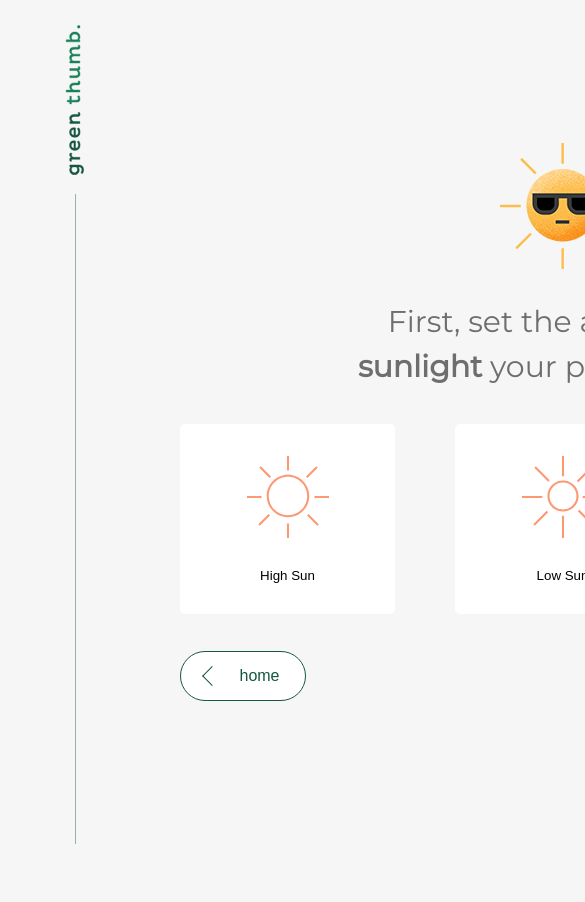
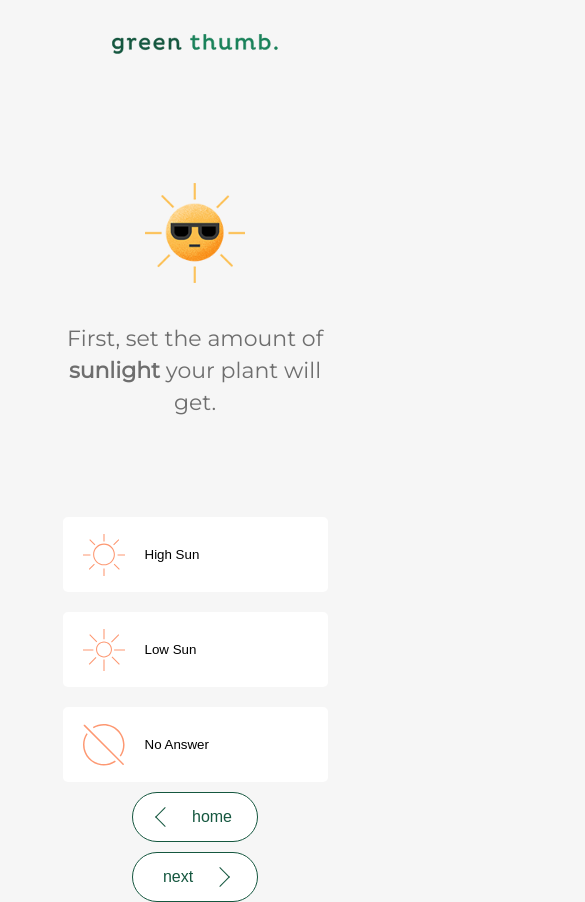
Before and after one commit to maanolfi/greenthumb, a React (Create React App) app: page /questions in a window 390 px wide. Shown: the top 902 px of the page, 585 px wide, since content can reach past the window. Before the commit the page ends 844 px from the top, so only its background shows below. Built offline with nearby package versions, Linux system fonts and the light colour scheme; no server answers.

Commit message:
mobile-layout

```diff
--- a/public/index.html
+++ b/public/index.html
@@ -7,7 +7,7 @@
 
     <meta
       name="description"
-      content="Web site created using create-react-app"
+      content="Green Thumb Challange - Marco Antonio"
     />
 
     <title>Green Thumb</title>
--- a/src/components/ButtonAnswer/index.js
+++ b/src/components/ButtonAnswer/index.js
@@ -42,7 +42,6 @@ const ButtonAnswer = ({ title, handleClick, idClick }) => {
     <Button nameSvgWhite={titleSvgWhite} id={idClickFormt} className={idClickFormt}
     onClick={handleClick}>
       <IconSvg nameSvg={titleSvg} />
-      <span> </span>
       <p>{title}</p>
     </Button>
 
--- a/src/components/ButtonAnswer/styles.js
+++ b/src/components/ButtonAnswer/styles.js
@@ -20,6 +20,13 @@ export const Button = styled.button`
       transition: 0.4s;
       background: url(${props => props.nameSvgWhite});
       background-size: 100px 82px;
+
+      @media (max-width: 768px) {
+        width: 42px;
+        height: 42px;
+        margin: 0 20px;
+        background-size: 42px 42px;
+      }
     }
   }
 
@@ -27,6 +34,17 @@ export const Button = styled.button`
     margin-top: 30px;
   }
 
+  @media (max-width: 768px) {
+    display: flex;
+    width: 265px;
+    height: 75px;
+    margin: 20px 30px 0 30px;
+
+    p {
+      margin: 0;
+      align-self: center;
+    }
+  }
 
 
 
@@ -40,5 +58,12 @@ export const IconSvg = styled.span`
   background: url(${props => props.nameSvg});
   background-size: 100px 82px;
 
+  @media (max-width: 768px) {
+    align-self: center;
+    width: 42px;
+    height: 42px;
+    margin: 0 20px;
+    background-size: 42px 42px;
+  }
 
 `;
--- a/src/components/Form/styles.js
+++ b/src/components/Form/styles.js
@@ -135,4 +135,9 @@ export const ContentForm = styled.div`
     }
   }
 
+  @media (max-width: 768px) {
+    width: 100vw;
+    height: 100vh;
+  }
+
 `;
--- a/src/components/SideLogo/index.js
+++ b/src/components/SideLogo/index.js
@@ -6,9 +6,9 @@ import Logo from '../../assets/logo/logo-greenthumb.svg'
 const SideLogo = () => {
   return (
     <Wrapper>
-    <Link to='/'>
-      <img src={Logo} alt="Green Thumb." className='side-logo'/>
-    </Link>
+      <Link to='/'>
+        <img src={Logo} alt="Green Thumb." className='side-logo'/>
+      </Link>
       <Line />
     </Wrapper>
   )
--- a/src/components/SideLogo/styles.js
+++ b/src/components/SideLogo/styles.js
@@ -11,8 +11,15 @@ export const Wrapper = styled.div`
       height: 200px;
       transform: rotate(-90deg);
       cursor: url(${pointer}), auto;
+
+      @media (max-width: 768px) {
+        margin: 34px 0 0 0;
+        transform: rotate(0);
+        width: 166px;
+        height: 20px;
+
+      }
     }
-
 
 `;
 
@@ -21,4 +28,11 @@ export const Line = styled.div`
   width: 1px;
   height: 86%;
   margin-top: -10px;
+
+  @media (max-width: 768px) {
+    width: 100px;
+    height: 10px;
+    display: none;
+    margin: 0;
+  }
 `
--- a/src/pages/Details/styles.js
+++ b/src/pages/Details/styles.js
@@ -4,7 +4,7 @@ import styled from 'styled-components';
 
 export const Container = styled.div`
   background-color: #fff !important;
-  width: 100%;
+  width: 100vw;
   height: 100vh;
 
   display: grid;
@@ -14,6 +14,10 @@ export const Container = styled.div`
     font-weight: bold;
     color: #0C261C;
   }
+
+  @media (max-width: 768px) {
+    grid-template-columns: 1fr;
+  }
 `;
 
 
@@ -21,6 +25,13 @@ export const Wrapper = styled.div`
   display: flex;
   justify-content: space-around;
   align-items: center;
+
+  @media (max-width: 768px) {
+    flex-direction: column;
+
+    align-items: center;
+  }
+
 `
 
 export const ContentDetails = styled.div`
@@ -38,9 +49,9 @@ export const ContentDetails = styled.div`
   }
 
   h2 {
-  font-size: 50px;
-  line-height: 55px;
-
+    font-weight: bold;
+    font-size: 50px;
+    line-height: 55px;
   }
 
   p {
@@ -76,6 +87,60 @@ export const ContentDetails = styled.div`
 
   }
 
+  @media (max-width: 768px) {
+    width: 100vw;
+    height: 100vh;
+
+    .img-plants {
+      max-width: 244px;
+      min-width: 200px;
+      max-height: 244px;
+      min-height: 200px;
+      align-self: center;
+    }
+
+    h2 {
+      font-size: 35px;
+      line-height: 42px;
+      padding: 0 28px;
+      margin-top: 20px;
+    }
+
+    p {
+      padding: 0 28px;
+      font-weight: normal;
+      font-size: 24px;
+      line-height: 29px;
+      margin: 10px 0 25px 0;
+      color: #D6D6D6;
+    }
+
+    span {
+      padding: 0 28px;
+
+    div {
+      display: flex;
+      align-items: center;
+
+      img {
+        max-width: 28px;
+        max-height: 28px;
+        margin: 10px 0;
+      }
+
+      p {
+        font-weight: 300;
+        font-size: 16px;
+        line-height: 20px;
+        color: #6E6E6E;
+        margin: 0;
+      }
+
+    }
+
+
+  }
+  }
 
 
 `
--- a/src/pages/Home/index.js
+++ b/src/pages/Home/index.js
@@ -4,7 +4,7 @@ import { Link } from 'react-router-dom'
 import { Container, HomeNav } from './styles'
 
 import Logo from '../../assets/logo/logo-greenthumb.svg'
-import Imghomedeskop from '../../assets/illustrations/illustration-home.png'
+
 
 const Home = () => {
   return (
@@ -17,7 +17,7 @@ const Home = () => {
         </Link>
       </HomeNav>
 
-      <img src={Imghomedeskop} alt="Green thumb home" className='home-imgaside'/>
+      <div className="img"> </div>
 
     </Container>
   )
--- a/src/pages/Home/styles.js
+++ b/src/pages/Home/styles.js
@@ -1,13 +1,34 @@
 import styled from 'styled-components';
 import pointer from '../../assets/icons/pointer.svg';
+
+import HomeImg from '../../assets/illustrations/home.png'
+import MobileImg from '../../assets/illustrations/home-mobile.png'
 
 export const Container = styled.div`
   display: flex;
 
-  .home-imgaside {
-    width: 600px;
-    height: 600px;
+  .img {
+    margin-top: 20px;
+    width: 779px;
+    height: 738px;
     margin-left: -50px;
+    background-image: url(${HomeImg});
+    background-repeat: no-repeat;
+
+  }
+
+  @media (max-width: 768px) {
+    flex-direction: column;
+
+    .img {
+      width: 100vw;
+      height: 100vh;
+      margin: 34px 0 0 0;
+      background-image: url(${MobileImg}) center;
+      background-repeat: no-repeat;
+      background-size: contain;
+    }
+
   }
 `;
 
@@ -15,7 +36,6 @@ export const Container = styled.div`
 export const HomeNav = styled(Container)`
     flex-direction: column;
     margin: 62px 0 0 174px;
-
 
     .home-logo {
       width: 208px;
@@ -41,7 +61,7 @@ export const HomeNav = styled(Container)`
       margin-top: 28px;
       background: #15573F;
       border-radius: 28px;
-      width: 170px;
+      width: 174px;
       height: 50px;
       cursor: url(${pointer}), auto;
       font-weight: 600;
@@ -78,4 +98,33 @@ export const HomeNav = styled(Container)`
 
     }
 
+    @media (max-width: 768px) {
+      margin: 0;
+
+      .home-logo {
+        align-self: center;
+        margin-top: 24px;
+        width: 166px;
+        height: 20px;
+        margin-left: 4px;
+      }
+
+      p {
+        align-self: center;
+        width: 296px;
+        height: 86px;
+        font-weight: bold;
+        font-size: 35px;
+        line-height: 43px;
+        text-align: center;
+        color: #0C261C;
+        margin-top: 45px;
+      }
+
+      a {
+        margin-top: 35px;
+        align-self: center;
+      }
+    }
+
 `
--- a/src/pages/Questions/index.js
+++ b/src/pages/Questions/index.js
@@ -145,7 +145,7 @@ export default function Questions() {
       <Wrapper idClick={clickname}>
         <Header>
           <img src={answerHeaders[indexPage].logo} alt={answerHeaders[indexPage].title()}/>
-          {answerHeaders[indexPage].title()}
+          <p>{answerHeaders[indexPage].title()}</p>
           {resulterror && <p className='title-small error'>* is required</p>}
         </Header>
         <nav>
--- a/src/pages/Questions/styles.js
+++ b/src/pages/Questions/styles.js
@@ -14,12 +14,27 @@ export const Container = styled.div`
       display: flex;
       justify-content: center;
       align-items: center;
+
+      @media (max-width: 768px) {
+        flex-direction: column;
+        align-items: center;
+      }
       }
 
     footer {
       display: flex;
       width: 766px;
       justify-content: space-between;
+
+      @media (max-width: 768px) {
+        flex-direction: column;
+        align-items: center;
+      }
+    }
+
+    @media (max-width: 768px) {
+      grid-template-columns: 1fr;
+      grid-template-rows: 0.5fr 1fr;
     }
 
 `;
@@ -34,6 +49,11 @@ export const Wrapper = styled.div`
     border: 2px solid #FD9872;
   }
 
+  @media (max-width: 768px) {
+    width: 100vw;
+    height: 100vh;
+  }
+
 `;
 
 export const Header= styled(Wrapper)`
@@ -41,6 +61,11 @@ export const Header= styled(Wrapper)`
   text-align: center;
   color: #6E6E6E;
   font-weight: 300;
+
+  img {
+    max-width: 160px;
+    height: 100px;
+  }
 
   p {
     margin-top: 30px;
@@ -55,7 +80,27 @@ export const Header= styled(Wrapper)`
   }
 
   .error {
-    color: red;
+    color: #FD9872;
+  }
+
+  @media (max-width: 768px) {
+
+    img {
+      margin-top: 30px;
+    }
+
+    p {
+      align-self: center;
+      margin-top: 20px;
+      max-width: 290px;
+      max-height: 100px;
+      font-size: 22px;
+      line-height: 32px;
+    }
+    .title-small {
+      margin-top: 5px;
+      line-height: 25px;
+    }
   }
 `
 
@@ -96,7 +141,7 @@ export const Button = styled.button`
         ::before {
           content: '';
           background-color: #fff;
-          transform: rotate(45deg) translate(-7px,4.99px) scale(1);;
+          transform: rotate(45deg) translate(-5px,4px) scale(1);
         }
       }
     }
@@ -154,7 +199,7 @@ export const Button = styled.button`
           background-color: #15573F;
           position: absolute;
           transform-origin: left;
-          transform: rotate(45deg) translate(-6px,3px) scale(0);
+          transform: rotate(45deg) translate(-5px,4px) scale(0);
           transition: .5s;
 
         }
@@ -162,6 +207,10 @@ export const Button = styled.button`
 
       }
 
+      @media (max-width: 768px) {
+        margin-top: 10px;
+      }
+
 
 
 
--- a/src/pages/Results/styles.js
+++ b/src/pages/Results/styles.js
@@ -9,6 +9,10 @@ export const Container = styled.div`
 
   display: grid;
   grid-template-columns: 0.05fr 1fr;
+
+  @media (max-width: 768px) {
+    grid-template-columns: 1fr;
+  }
 `;
 
 export const Wrapper = styled.div`
@@ -28,6 +32,23 @@ export const Header = styled(Wrapper)`
     text-align: center;
     margin-top: 48px;
     color: #0C261C;
+  }
+
+  @media (max-width: 768px) {
+    max-width: 245px;
+    height: 100px;
+
+    img {
+      margin-top: 50px;
+      width: 146px;
+      height: 72px;
+    }
+
+    p {
+      margin-top: 29px;
+      font-size: 40px;
+      line-height: 49px;
+    }
   }
 `
  export const Main = styled.main`
```
Also changed, not shown: src/assets/illustrations/home-mobile.png (renamed from src/assets/illustrations/illustration-home-mobile.png), src/assets/illustrations/home.png (renamed from src/assets/illustrations/illustration-home.png).
